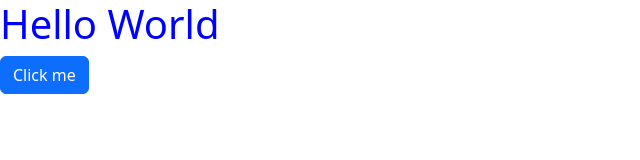
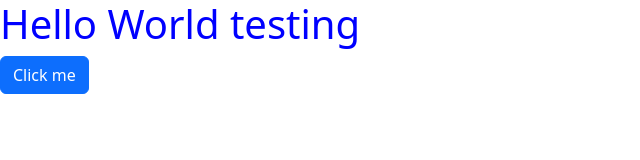
Before and after one commit to tinalou14/Vanilla-Weather-app, a plain HTML site: page Vanilla-Weather-app/index.html in a window 1280 px wide. Shown: the whole page, without its empty margins (0-640 px from the left). Drawn offline with nearby package versions, Linux system fonts and the light colour scheme.

Commit message:
Testing code

```diff
--- a/Vanilla-Weather-app/index.html
+++ b/Vanilla-Weather-app/index.html
@@ -11,7 +11,7 @@
 <body>
     <div class=""container>
     <h1>
-        Hello World
+        Hello World testing
     </h1>
     <a href="" class="btn btn-primary">Click me</a>
     </div>
```
